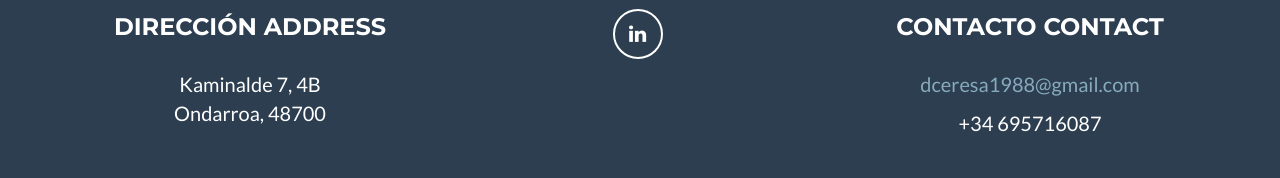
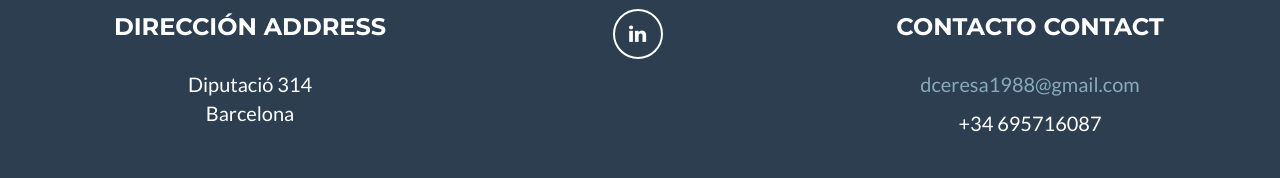
Before and after one commit to aserec/cv-Danel-Ceresa, a website with bundled scripts: page index.html in a window 1280 px wide. Shown: the part 1086-1264 px from the top of the page. Built offline with nearby package versions, Linux system fonts and the light colour scheme.

Commit message:
Change address

```diff
--- a/index.html
+++ b/index.html
@@ -258,8 +258,8 @@
                             <span>Dirección</span>
                             <span>Address</span>
                         </h3>
-                        <p>Kaminalde 7, 4B
-                            <br>Ondarroa, 48700</p>
+                        <p>Diputació 314
+                            <br>Barcelona</p>
                     </div>
                     <div class="footer-col col-md-4">
                         <ul class="list-inline">
```
